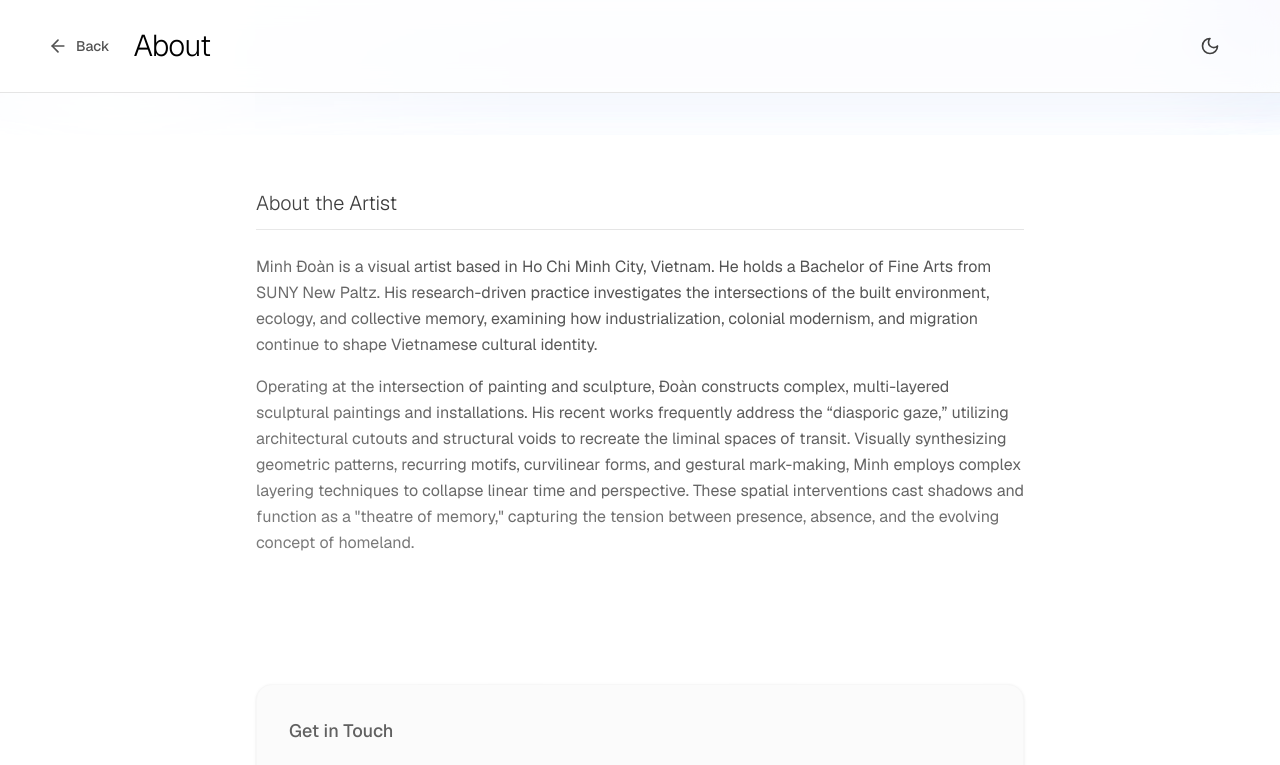
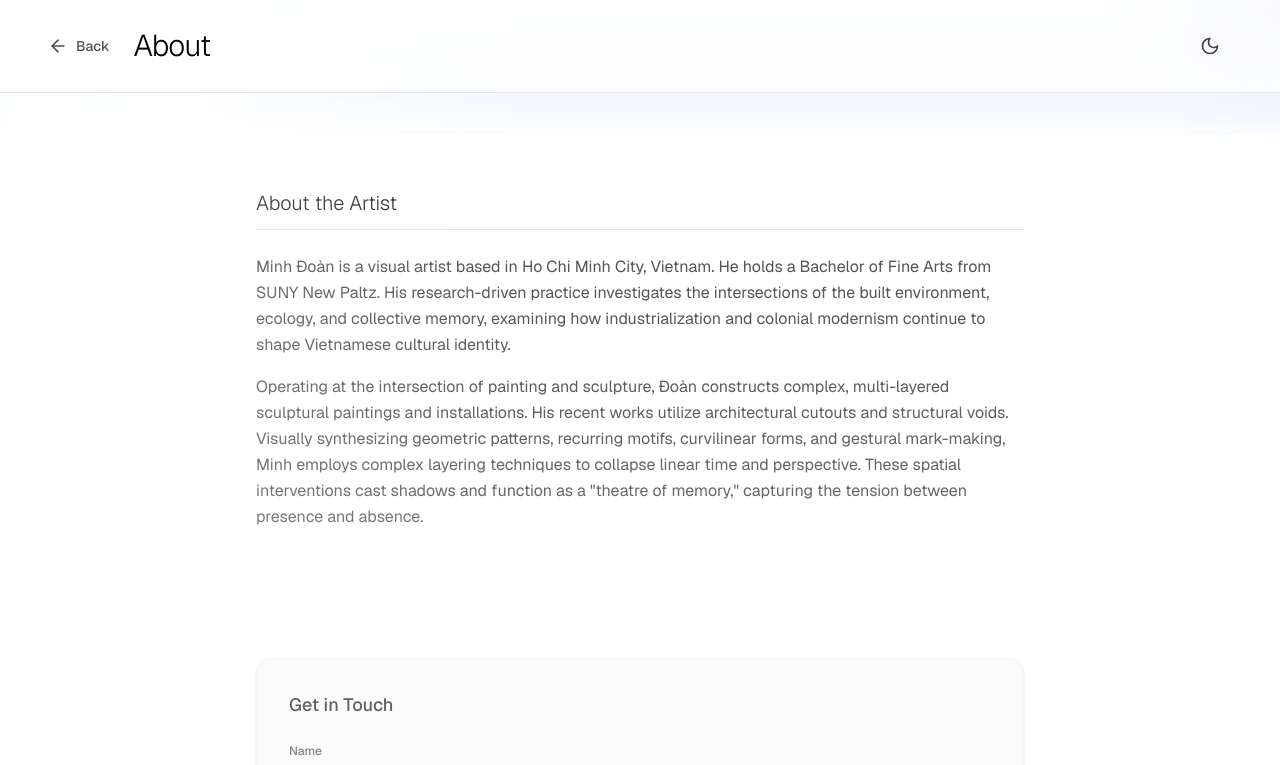
Before and after one commit to nguyendaobach/Painting-Project, a Next.js app: page /about in a window 1280 px wide. Shown: the top 765 px of the page. Built offline with nearby package versions, Linux system fonts and the light colour scheme.

Commit message:
update about

```diff
--- a/app/about/page.tsx
+++ b/app/about/page.tsx
@@ -102,10 +102,10 @@ export default function AboutPage() {
             </h2>
             <div className="space-y-4 text-neutral-600 dark:text-neutral-400 leading-relaxed text-sm md:text-base">
               <p>
-                Minh Đoàn is a visual artist based in Ho Chi Minh City, Vietnam. He holds a Bachelor of Fine Arts from SUNY New Paltz. His research-driven practice investigates the intersections of the built environment, ecology, and collective memory, examining how industrialization, colonial modernism, and migration continue to shape Vietnamese cultural identity.
+                Minh Đoàn is a visual artist based in Ho Chi Minh City, Vietnam. He holds a Bachelor of Fine Arts from SUNY New Paltz. His research-driven practice investigates the intersections of the built environment, ecology, and collective memory, examining how industrialization and colonial modernism continue to shape Vietnamese cultural identity.
               </p>
               <p>
-                Operating at the intersection of painting and sculpture, Đoàn constructs complex, multi-layered sculptural paintings and installations. His recent works frequently address the “diasporic gaze,” utilizing architectural cutouts and structural voids to recreate the liminal spaces of transit. Visually synthesizing geometric patterns, recurring motifs, curvilinear forms, and gestural mark-making, Minh employs complex layering techniques to collapse linear time and perspective. These spatial interventions cast shadows and function as a "theatre of memory," capturing the tension between presence, absence, and the evolving concept of homeland.
+                Operating at the intersection of painting and sculpture, Đoàn constructs complex, multi-layered sculptural paintings and installations. His recent works utilize architectural cutouts and structural voids. Visually synthesizing geometric patterns, recurring motifs, curvilinear forms, and gestural mark-making, Minh employs complex layering techniques to collapse linear time and perspective. These spatial interventions cast shadows and function as a "theatre of memory," capturing the tension between presence and absence.
               </p>
             </div>
           </section>
```
